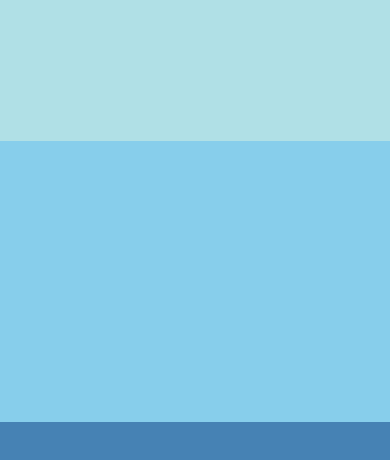
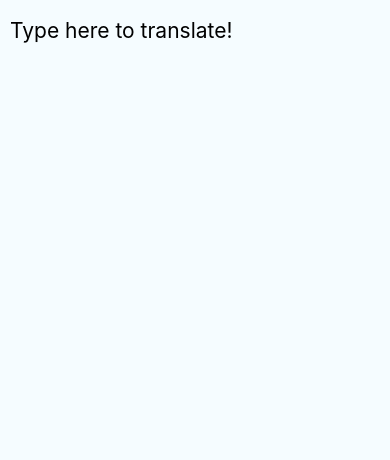
Before and after one commit to ymegane/ReactNativeBasics, a React Native app: screen / in a window 390 px wide. Shown: the top 460 px of the page. Built offline with nearby package versions, Linux system fonts and the light colour scheme.

Commit message:
Add TextInput component

```diff
--- a/src/App.js
+++ b/src/App.js
@@ -9,7 +9,7 @@
 
 import React, { Component } from 'react';
 import {Platform, StyleSheet, Text, SafeAreaView} from 'react-native';
-import FlexDimensionsBasics from './components/FlexDimentionsBasics';
+import PiszzaTranslator from './components/PizzaTranslator';
 
 const instructions = Platform.select({
   ios: 'Press Cmd+R to reload,\n' + 'Cmd+D or shake for dev menu',
@@ -23,7 +23,7 @@ export default class App extends Component<Props> {
   render() {
     return (
       <SafeAreaView style={styles.container}>
-        <FlexDimensionsBasics />
+        <PiszzaTranslator />
       </SafeAreaView>
     );
   }
--- /dev/null
+++ b/src/components/PizzaTranslator.js
@@ -0,0 +1,24 @@
+import React, { Component } from 'react';
+import { AppRegistry, Text, TextInput, View } from 'react-native';
+
+export default class PiszzaTranslator extends Component {
+    constructor(props) {
+        super(props);
+        this.state = {text: ''};
+    }
+
+    render() {
+        return(
+            <View style={{padding: 10}} >
+                <TextInput
+                    style={{height: 40, fontSize:21}}
+                    placeholder="Type here to translate!"
+                    onChangeText={(text) => this.setState({text})}
+                 />
+                 <Text style={{padding: 10, fontSize: 42}}>
+                    {this.state.text.split(' ').map((word) => word && '🍕').join(' ')}
+                 </Text>
+            </View>
+        );
+    }
+}
--- a/src/components/Styles.js
+++ b/src/components/Styles.js
@@ -13,6 +13,10 @@ const styles = StyleSheet.create({
 });
 
 export default class LotsOfStyles extends Component {
+    constructor(props) {
+        super(props);
+        this.state = {};
+    }
     render() {
         return(
             <View>
```
